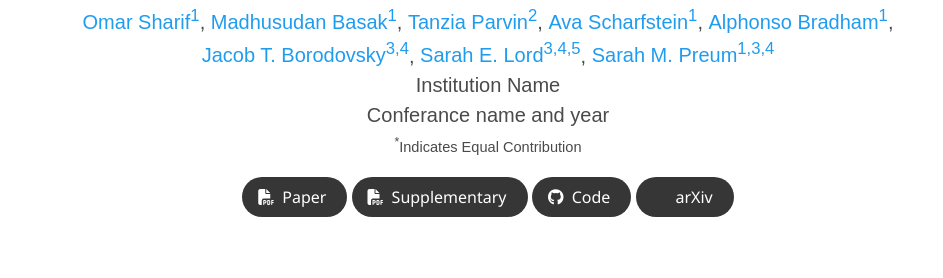
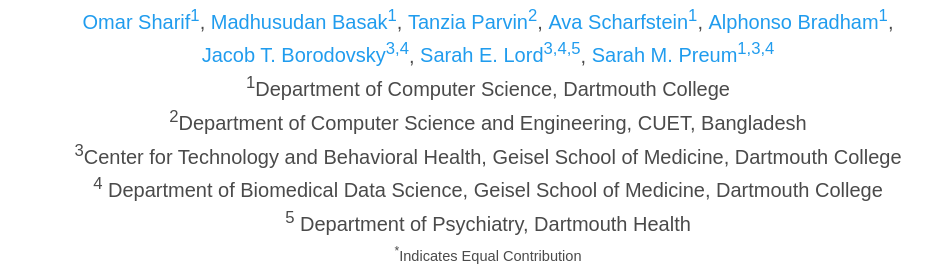
Before and after one commit to omar-sharif03/AAAI-2024, a plain HTML site: page index.html in a window 1280 px wide. Shown: the part 231-509 px from the top of the page, without its empty margins (152-1095 px from the left). Drawn offline with nearby package versions, Linux system fonts and the light colour scheme; some icons are missing; a web font is replaced by a local one.

Commit message:
Update index.html

```diff
--- a/index.html
+++ b/index.html
@@ -82,7 +82,12 @@
             </div>
 
           <div class="is-size-5 publication-authors">
-            <span class="author-block">Institution Name<br>Conferance name and year</span>
+            <span class="author-block"> <sup>1</sup>Department of Computer Science, Dartmouth College <br>
+                       <sup>2</sup>Department of Computer Science and Engineering, CUET, Bangladesh <br>
+                      <sup>3</sup>Center for Technology and Behavioral Health, Geisel School of Medicine, Dartmouth College <br>
+                    <sup>4</sup> Department of Biomedical Data Science, Geisel School of Medicine, Dartmouth College <br>
+                     <sup>5</sup> Department of Psychiatry, Dartmouth Health
+            </span>
             <span class="eql-cntrb"><small><br><sup>*</sup>Indicates Equal Contribution</small></span>
           </div>
 
```
